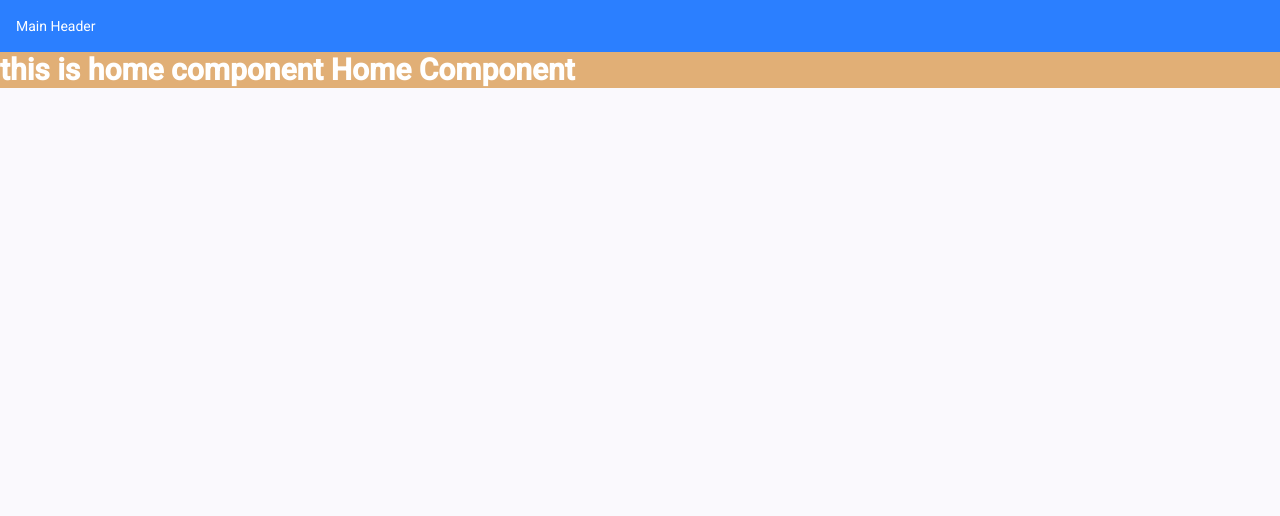
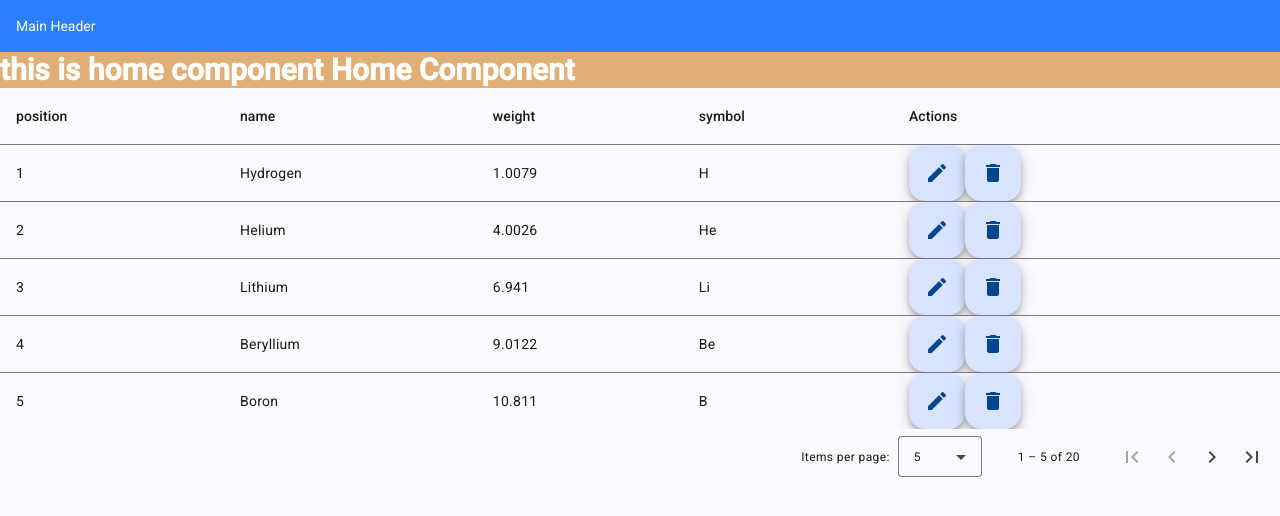
Before and after one commit to harriskhalil/angular-app, an Angular app: page / in a window 1280 px wide. Shown: the top 516 px of the page. Built offline with nearby package versions, Linux system fonts and the light colour scheme; sample sign-in values are in the browser's storage.

Commit message:
adding datatable

```diff
--- a/src/app/pages/home/home.component.html
+++ b/src/app/pages/home/home.component.html
@@ -1,3 +1,10 @@
 <section class="bg-primary dark:bg-primary">
     <h1 class="text-white text-3xl font-bold">this is home component {{ title }}</h1>
+    <data-table
+        [columns]="columns"
+        [rows]="rows"
+        (pageChanged)="onPageChange($event)"
+        [actions]="actions"
+    >
+    </data-table>
 </section>
--- a/src/app/pages/home/home.component.ts
+++ b/src/app/pages/home/home.component.ts
@@ -1,9 +1,69 @@
 import { Component } from '@angular/core';
+import { PageEvent } from '@angular/material/paginator';
+import { DataTable } from '@src/app/shared/table/data.component';
 @Component({
     selector:'home',
     standalone:true,
-    templateUrl:"./home.component.html"
+    templateUrl:"./home.component.html",
+    imports:[DataTable]
 })
 export class Home {
-    title= 'Home Component'
+    title= 'Home Component';
+
+    columns = [
+        'position', 'name', 'weight', 'symbol'
+    ]
+    rows: any = [
+        {position: 1, name: 'Hydrogen', weight: 1.0079, symbol: 'H'},
+        {position: 2, name: 'Helium', weight: 4.0026, symbol: 'He'},
+        {position: 3, name: 'Lithium', weight: 6.941, symbol: 'Li'},
+        {position: 4, name: 'Beryllium', weight: 9.0122, symbol: 'Be'},
+        {position: 5, name: 'Boron', weight: 10.811, symbol: 'B'},
+        {position: 6, name: 'Carbon', weight: 12.0107, symbol: 'C'},
+        {position: 7, name: 'Nitrogen', weight: 14.0067, symbol: 'N'},
+        {position: 8, name: 'Oxygen', weight: 15.9994, symbol: 'O'},
+        {position: 9, name: 'Fluorine', weight: 18.9984, symbol: 'F'},
+        {position: 10, name: 'Neon', weight: 20.1797, symbol: 'Ne'},
+        {position: 11, name: 'Sodium', weight: 22.9897, symbol: 'Na'},
+        {position: 12, name: 'Magnesium', weight: 24.305, symbol: 'Mg'},
+        {position: 13, name: 'Aluminum', weight: 26.9815, symbol: 'Al'},
+        {position: 14, name: 'Silicon', weight: 28.0855, symbol: 'Si'},
+        {position: 15, name: 'Phosphorus', weight: 30.9738, symbol: 'P'},
+        {position: 16, name: 'Sulfur', weight: 32.065, symbol: 'S'},
+        {position: 17, name: 'Chlorine', weight: 35.453, symbol: 'Cl'},
+        {position: 18, name: 'Argon', weight: 39.948, symbol: 'Ar'},
+        {position: 19, name: 'Potassium', weight: 39.0983, symbol: 'K'},
+        {position: 20, name: 'Calcium', weight: 40.078, symbol: 'Ca'},
+    ];
+
+    actions = [
+    {
+        name:'edit',
+        icon: 'edit',
+        color: 'accent',
+        handler: (row : object)=>this.edit(row)
+    },
+    {
+        name:'delete',
+        icon: 'delete',
+        color: 'warn',
+        handler: (row : object)=>this.delete(row)
+    }
+    ];
+
+    onPageChange(event: PageEvent){
+        console.log(event);
+
+    };
+
+    delete( row: any ){
+        console.log(row);
+
+        console.log('delete action got called');
+    }
+    edit( row: any ){
+        console.log(row);
+
+        console.log('edit action got called');
+    }
 }
--- /dev/null
+++ b/src/app/shared/table/data.component.html
@@ -0,0 +1,35 @@
+<div class="mat-elevation-z8">
+  <table mat-table [dataSource]="dataSource">
+    @for (column of columns; track $index) {
+        @if (column !='actions') {
+            <ng-container [matColumnDef]="column" >
+                <th mat-header-cell *matHeaderCellDef> {{column}} </th>
+                <td mat-cell *matCellDef="let row"> {{row[column]}} </td>
+            </ng-container>
+        }
+    }
+
+    <ng-container matColumnDef="actions">
+      <th mat-header-cell *matHeaderCellDef> Actions </th>
+      <td mat-cell *matCellDef="let row">
+        @for (action of actions; track $index) {
+          <button
+            matFab
+            (click)="onAction(action, row)"
+            >
+            <mat-icon>{{action.icon}}</mat-icon>
+          </button>
+        }
+      </td>
+    </ng-container>
+
+    <tr mat-header-row *matHeaderRowDef="columns"></tr>
+    <tr mat-row *matRowDef="let row; columns: columns;"></tr>
+  </table>
+
+  <mat-paginator
+    [pageSizeOptions]="[5, 10, 20]"
+    showFirstLastButtons
+    aria-label="Select page of periodic elements">
+  </mat-paginator>
+</div>
--- /dev/null
+++ b/src/app/shared/table/data.component.ts
@@ -0,0 +1,50 @@
+import {AfterViewInit, Component, ViewChild, Input, Output, EventEmitter} from '@angular/core';
+import {MatPaginator, MatPaginatorModule, PageEvent} from '@angular/material/paginator';
+import {MatTableDataSource, MatTableModule} from '@angular/material/table';
+import {MatIconModule} from '@angular/material/icon';
+import {MatButtonModule} from '@angular/material/button';
+
+
+export interface TableAction<T = any> {
+  name?: string;
+  label?: string;
+  icon?: string;
+  color?: 'primary' | 'accent' | 'warn' | string;
+  handler?: (row: T) =>void
+}
+
+@Component({
+  selector: 'data-table',
+  templateUrl: './data.component.html',
+  imports: [MatTableModule, MatPaginatorModule, MatIconModule, MatButtonModule],
+})
+export class DataTable implements AfterViewInit {
+  @Input() columns: string[]= [];
+  @Input() rows: Record<string, any>[]= [];
+  @Input() actions: TableAction[] = [];
+
+  @Output() pageChanged= new EventEmitter<PageEvent>();
+
+
+  dataSource = new MatTableDataSource<any>([]);
+
+  @ViewChild(MatPaginator) paginator!: MatPaginator;
+
+  ngAfterViewInit() {
+    this.dataSource.paginator = this.paginator;
+
+    this.paginator.page.subscribe((value: PageEvent)=>{
+        this.pageChanged.emit(value);
+    })
+  }
+  ngOnChanges(){
+    this.dataSource = new MatTableDataSource<any>(this.rows);
+     if (this.actions?.length && !this.columns.includes('actions')) {
+        this.columns = [...this.columns, 'actions'];
+    }
+  }
+
+  onAction(action: TableAction, row: any) {
+    action.handler?.(row);
+  }
+}
```
